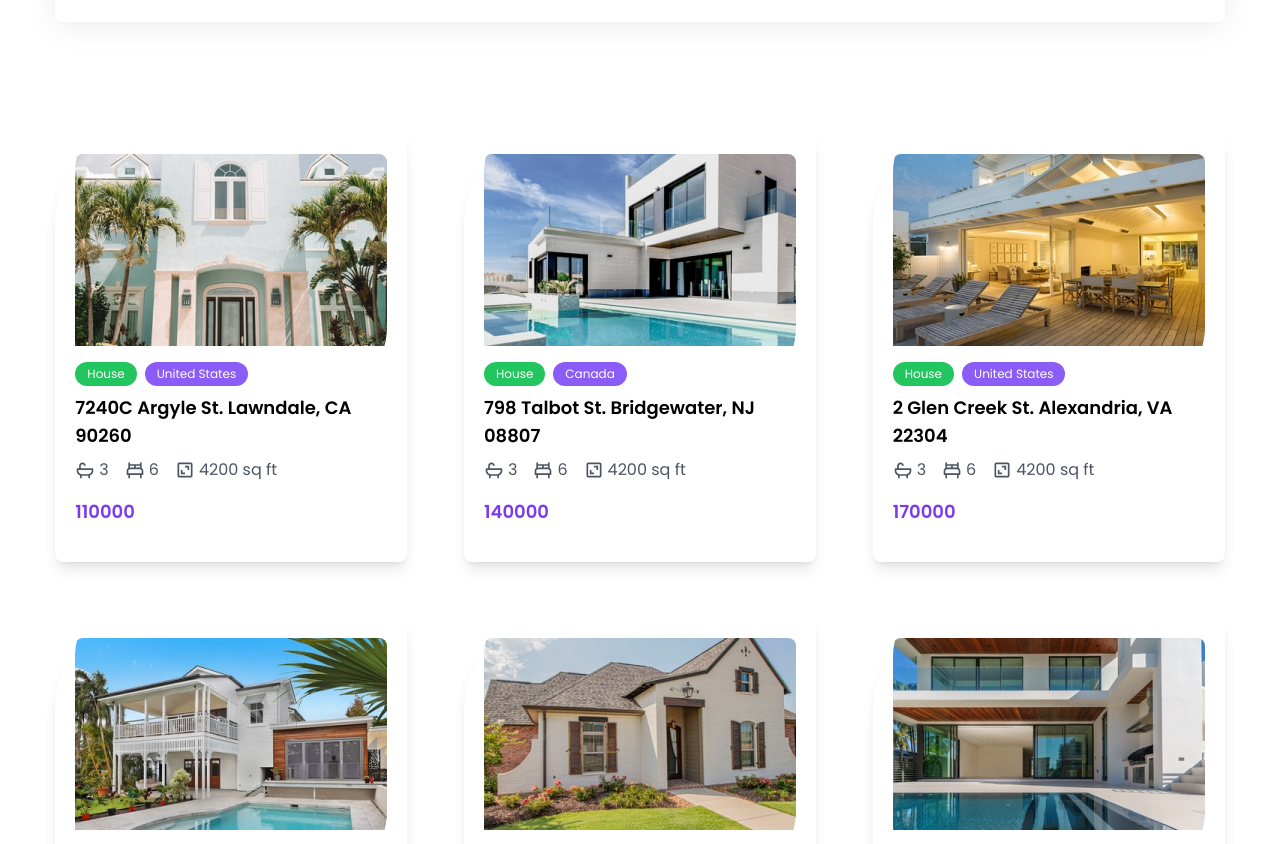
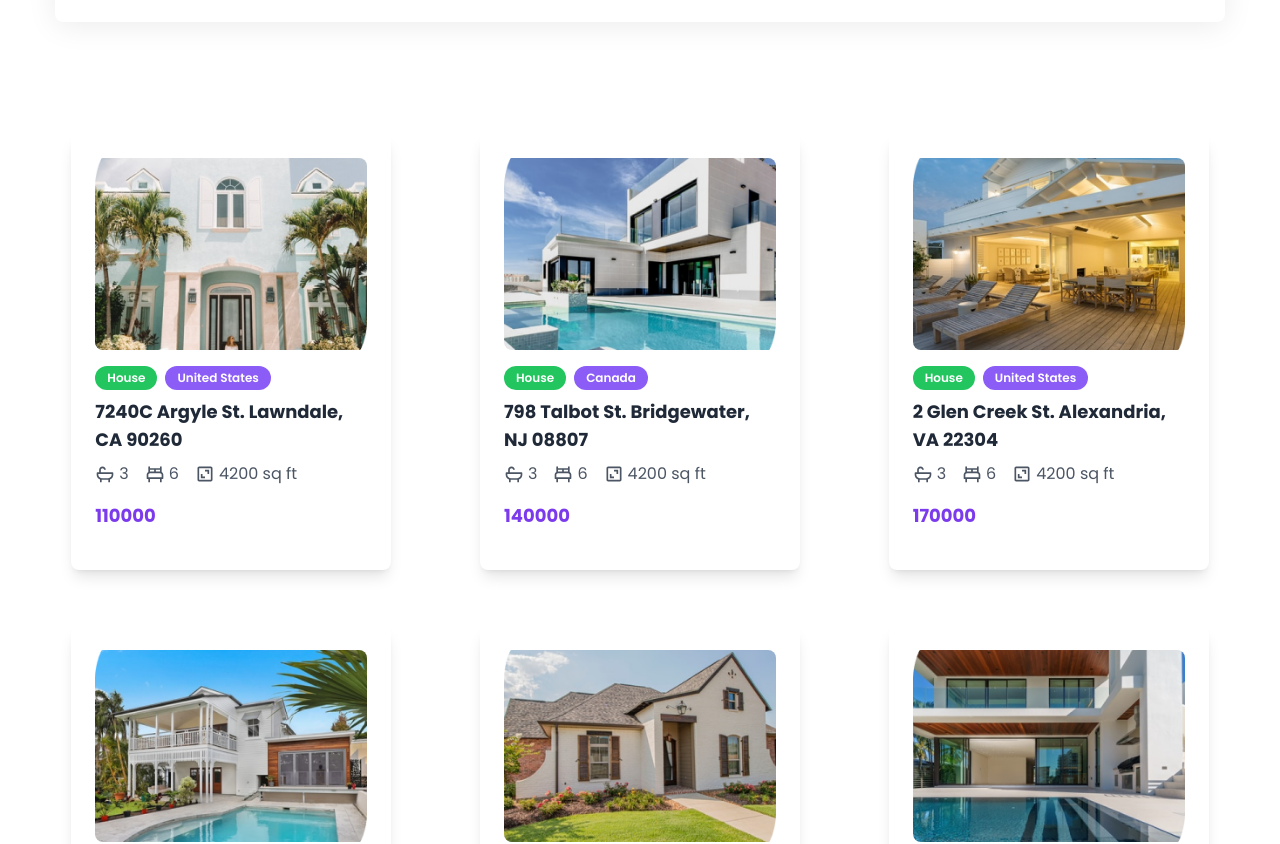
Before and after one commit to TeguhBagasM/thievproperty, a React (Create React App) app: page / in a window 1280 px wide. Shown: the part 744-1588 px from the top of the page. Built offline with nearby package versions, Linux system fonts and the light colour scheme.

Commit message:
changes ui

```diff
--- a/src/components/House.js
+++ b/src/components/House.js
@@ -5,29 +5,33 @@ const House = ({ house }) => {
   const { image, type, country, address, bedrooms, bathrooms, surface, price } = house;
 
   return (
-    <div className="bg-white shadow-lg p-5 rounded-lg rounded-tl-[90px] w-full max-w-[352px] mx-auto cursor-pointer hover:shadow-2xl transition">
-      <img className="w-full h-48 object-cover mb-4 rounded-t-lg" src={image} alt="House" />
+    <div className="bg-white shadow-lg p-6 rounded-lg w-full max-w-xs mx-auto cursor-pointer hover:shadow-2xl hover:scale-105 transition-transform duration-300 ease-in-out">
+      <img className="w-full h-48 object-cover mb-4 rounded-lg" src={image} alt="House" />
       <div className="mb-4">
         <div className="flex flex-wrap gap-2 mb-2">
-          <div className="bg-green-500 text-white px-3 py-1 rounded-full text-xs">{type}</div>
-          <div className="bg-violet-500 text-white px-3 py-1 rounded-full text-xs">{country}</div>
+          <div className="bg-green-500 text-white px-3 py-1 rounded-full text-xs font-semibold">
+            {type}
+          </div>
+          <div className="bg-violet-500 text-white px-3 py-1 rounded-full text-xs font-semibold">
+            {country}
+          </div>
         </div>
-        <div className="text-lg font-semibold mb-2">{address}</div>
-        <div className="flex gap-4 mb-4">
-          <div className="flex items-center text-gray-600 gap-1">
+        <div className="text-lg font-bold mb-2 text-gray-800">{address}</div>
+        <div className="flex gap-4 mb-4 text-gray-600">
+          <div className="flex items-center gap-1">
             <BiBath className="text-xl" />
             <span>{bathrooms}</span>
           </div>
-          <div className="flex items-center text-gray-600 gap-1">
+          <div className="flex items-center gap-1">
             <BiBed className="text-xl" />
             <span>{bedrooms}</span>
           </div>
-          <div className="flex items-center text-gray-600 gap-1">
+          <div className="flex items-center gap-1">
             <BiArea className="text-xl" />
             <span>{surface}</span>
           </div>
         </div>
-        <div className="text-lg font-semibold text-violet-600">{price}</div>
+        <div className="text-lg font-bold text-violet-600">{price}</div>
       </div>
     </div>
   );
```
